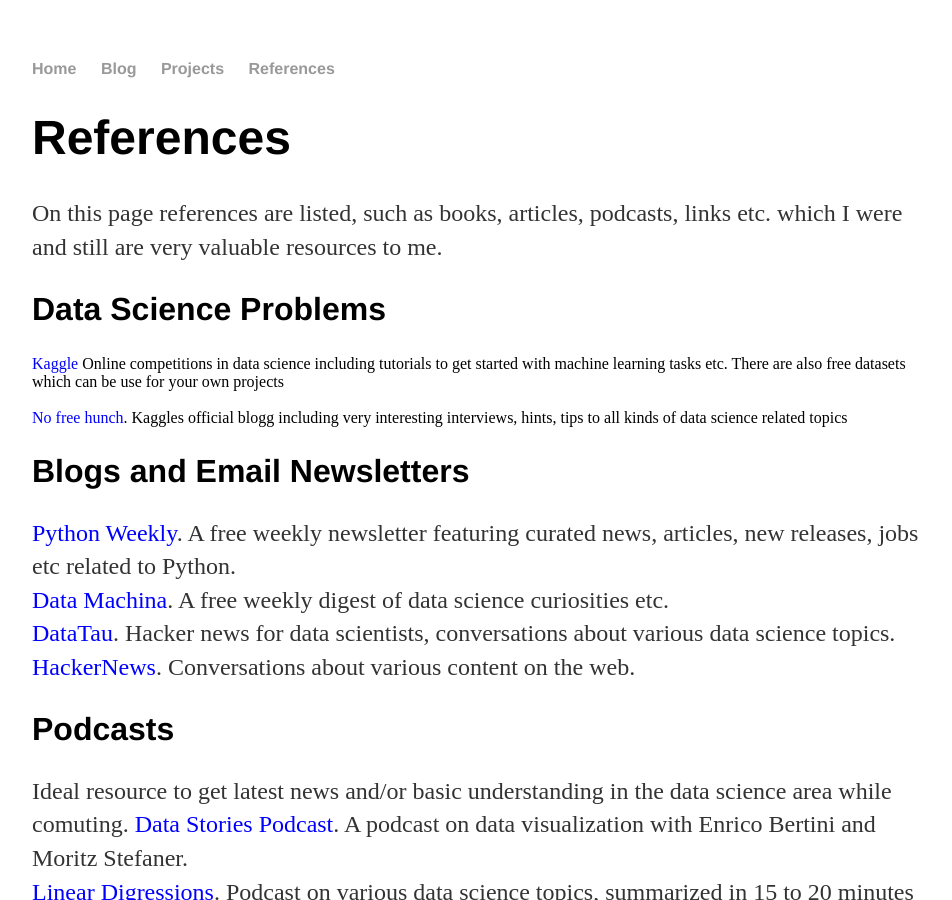
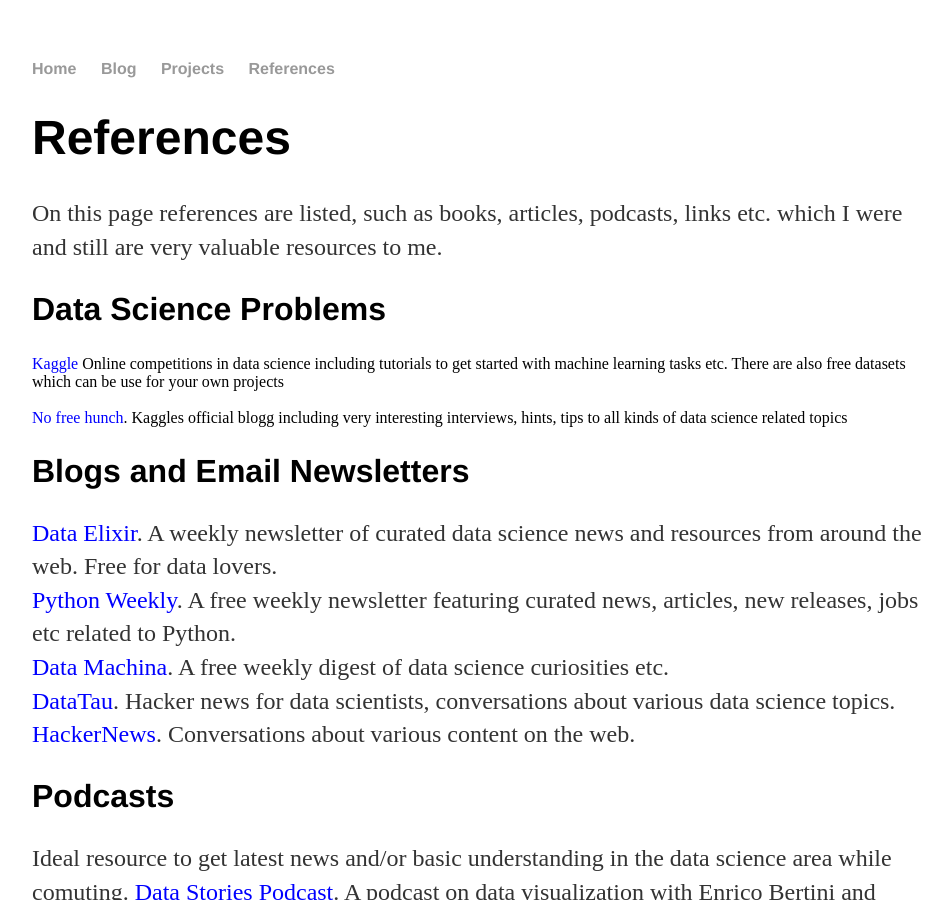
Before and after one commit to cgassman/cgassman.github.io, a Jekyll site: the page built from references/index.html, in a window 1280 px wide and 900 px high. Shown: the whole window, without its empty margins (160-1112 px from the left). Built offline with Jekyll 4.4.1, drawn with Linux system fonts in a browser that asks for light colours.

Commit message:
added link
added link to data elixir

```diff
--- a/references/index.html
+++ b/references/index.html
@@ -18,6 +18,7 @@
 
 <h2>Blogs and Email Newsletters</h2>
 <p>
+<a class="reflink" href="https://dataelixir.com/">Data Elixir</a>. A weekly newsletter of curated data science news and resources from around the web. Free for data lovers.</br>
 <a class="reflink" href="http://www.pythonweekly.com/">Python Weekly</a>. A free weekly newsletter featuring curated news, articles, new releases, jobs etc related to Python.</br>
 <a class="reflink" href="https://tinyletter.com/datamachina">Data Machina</a>. A free weekly digest of data science curiosities etc.</br>
 <a class="reflink" href="http://www.datatau.com/">DataTau</a>. Hacker news for data scientists, conversations about various data science topics.</br>
```
